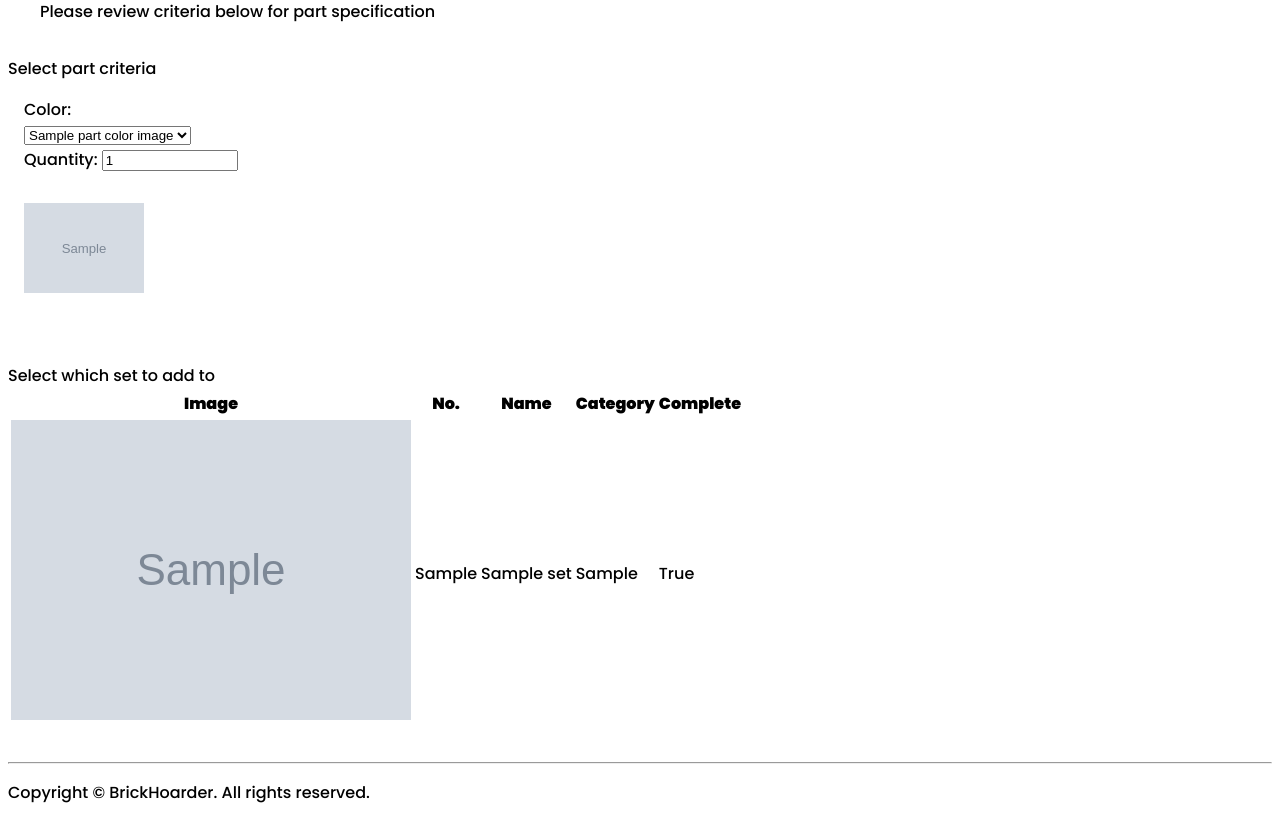
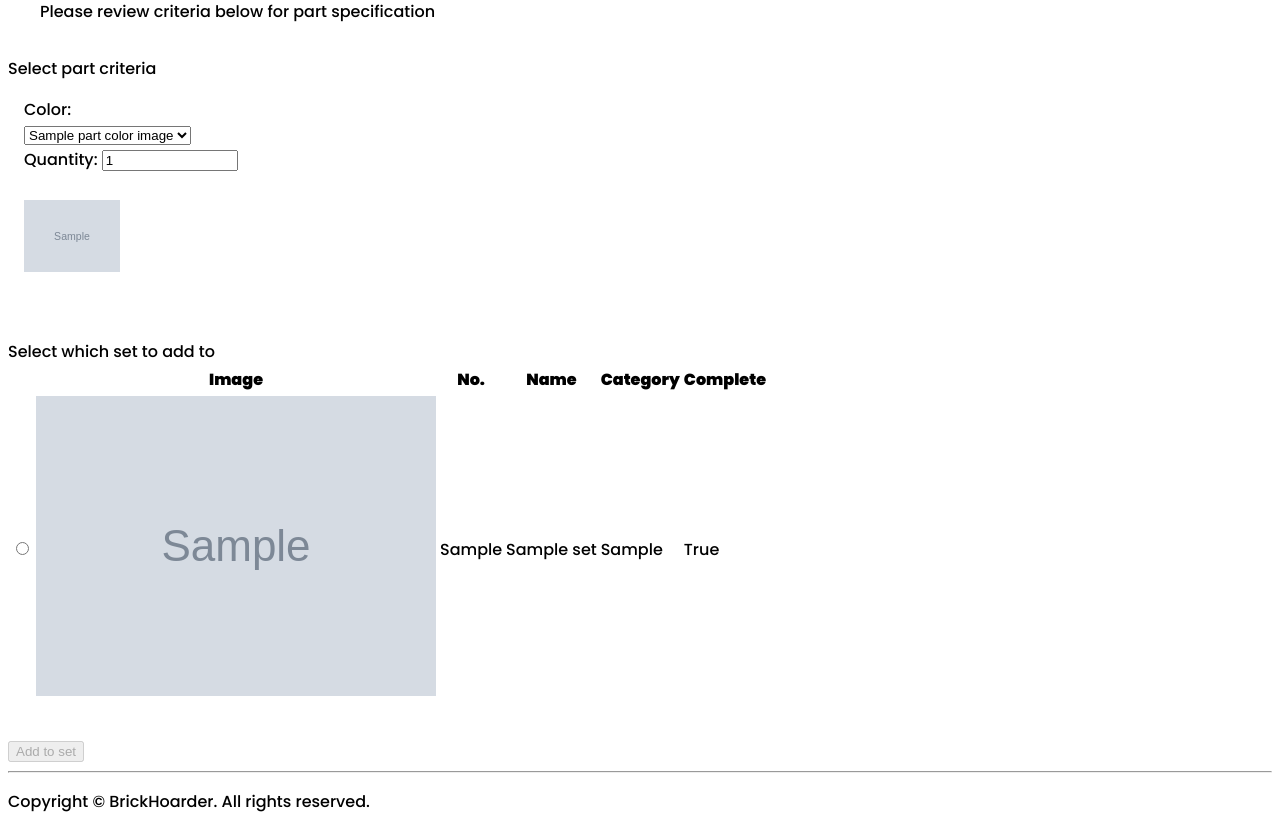
Before and after one commit to hendrikkels/BrickHoarder, a Flask app: template app/templates/add_part.html in a window 1280 px wide. Shown: the part 300-1130 px from the top of the page. Before the commit the page ends 1103 px from the top, so only its background shows below. Run offline with Flask 2, Linux system fonts and the light colour scheme; tables that the repository leaves empty hold one stand-in row (values such as "Sample post"); the template is opened without the code that fills it: values that come from a table or form of the project are taken from there, most other values are stand-ins (such as "Sample title", 1, 10 or a date in 2020); grey boxes marked "Sample" are stand-in pictures; parts of the project's set-up code (start-up, migrations or seed data) failed here and were passed over; some libraries are stand-ins or nearby versions.

Commit message:
Select set working

```diff
--- a/app/static/myscripts.js
+++ b/app/static/myscripts.js
@@ -1,5 +1,4 @@
-var lastSelectedRow;
-var trs = document.getElementById('tableStudent').tBodies[0].getElementsByTagName('tr');
+var trs = document.getElementById('setTable').tBodies[0].getElementsByTagName('tr');
 
 // disable text selection
 document.onselectstart = function() {
@@ -13,14 +12,17 @@ function RowClick(currenttr, lock) {
 
 function toggleRow(row) {
     row.className = row.className == 'selected' ? '' : 'selected';
-    lastSelectedRow = row;
+    row.getElementsByTagName('th').item(0).getElementsByTagName('input').item(0).checked = true;
+    console.error(document.getElementById('submit_btn').disabled = false)
 }
 
 function clearAll() {
     for (var i = 0; i < trs.length; i++) {
         trs[i].className = '';
+        trs[i].getElementsByTagName('th').item(0).getElementsByTagName('input').item(0).checked = false;
     }
 }
+
 
 // Change image color on dropdown select
 function colorChange() {
--- a/app/static/mystyle.css
+++ b/app/static/mystyle.css
@@ -16,6 +16,7 @@ body {
 .media-body {
     padding-top: 1rem;
     padding-left: 1rem;
+    padding-right: 1rem;
 }
 
 .media-button {
@@ -35,30 +36,33 @@ body {
     padding: 2rem;
 }
 
-
+.crop-thumbnail{
+    margin: 1rem;
+    object-fit: scale-down; /* Do not scale the image */
+    object-position: center; /* Center the image within the element */
+    height: 6rem;
+    width: 6rem;
+}
 
 .crop {
     margin: 1rem;
-    object-fit: scale-down; /* Do not scale the image */
+    object-fit: cover; /* Do not scale the image */
     object-position: center; /* Center the image within the element */
-    height: 120px;
-    width: 120px;
+    height: 10rem;
 }
 
 
-
-
-@media only screen and (max-width: 480px) {
+@media only screen and (max-width: 786px) {
    .crop {
         margin: .5rem;
         object-fit: scale-down; /* Do not scale the image */
         object-position: center; /* Center the image within the element */
-        max-height: 80px;
-        max-width: 80px;
+        max-height: 6rem;
+        max-width: 6rem;
     }
 }
 
-@media (max-width: 992px) {
+@media only screen and (max-width: 786px) {
    .container {
       width: 100%;
    }
--- a/app/templates/add_part.html
+++ b/app/templates/add_part.html
@@ -3,7 +3,7 @@
 {% block main %}
 
     <div class="jumbotron">
-        <h3>Adding part "{{ set_no }}" to inventory</h3>
+        <h3>Adding part "{{ part_no }}" to inventory</h3>
         Please review criteria below for part specification
     </div>
 
@@ -20,7 +20,7 @@
         {% endif %}
     {% endwith %}
     <!--<div class="container">-->
-    <form action="/add_part/{{ set_no }}" method='POST'>
+    <form action="/add_part/{{ part_no }}" method='POST'>
         <div class="card">
             <div class="card-header">
                 Select part criteria
@@ -48,7 +48,7 @@
                         <input class="form-control form-control-sm form-spinner" type="number" id="quantity" name="quantity" value="1" min="0" step="1" required/>
                     </div>
                 </div>
-                <img id="color_image" src="{{ part_color_images[0].image }}" class="align-self-center crop"  alt="sheep">
+                <img id="color_image" src="{{ part_color_images[0].image }}" class="align-self-center crop-thumbnail"  alt="sheep">
             </div>
         </div>
 
@@ -56,9 +56,10 @@
             <div class="card-header">
                 Select which set to add to
             </div>
-            <table id="tableStudent" class="table table-image table-responsive-sm table-condensed table-hover table-bordered">
+            <table id="setTable" class="table table-image table-responsive-sm table-condensed table-hover table-bordered">
                 <thead>
                 <tr>
+                    <th></th>
                     <th scope="col" style="width: 25px">Image</th>
                     <th scope="col">No.</th>
                     <th scope="col">Name</th>
@@ -68,8 +69,10 @@
                 </thead>
                 <tbody>
                 {% for set in set_list %}
-
                     <tr onmousedown="RowClick(this,false);">
+                        <th>
+                            <input required type="radio" value="{{ set.no }}"/>
+                        </th>
                         <td>
                             <img src="{{ set.thumbnail_url }}" class="img-fluid img-thumbnail" alt="sheep">
                         </td>
@@ -78,11 +81,11 @@
                         <td>{{ set.category }}</td>
                         <td>{{ set.is_complete }}</td>
                     </tr>
-
                 {% endfor %}
                 </tbody>
             </table>
         </div>
+        <button class="btn btn-primary" type="submit" id="submit_btn" disabled>Add to set</button>
     </form>
 
 {% endblock %}
--- a/app/views.py
+++ b/app/views.py
@@ -176,12 +176,14 @@ def search_part(no):
         return render_template('search.html', search_str=no, search_filter=search_filter)
 
 
-@app.route('/add_part/<no>')
+@app.route('/add_part/<no>', methods=['POST', 'GET'])
 def add_part(no):
     part_data = bricklinkApi.getCatalogItem("PART", no)
     print(part_data)
     if request.method == 'POST':
         # Submit pressed
+        color = request.form.get('color_select')
+        print(color)
         return redirect(url_for('inventory'))
     else:
         part_color_images = []
@@ -201,7 +203,7 @@ def add_part(no):
 
         set_list = db.session.query(Set).all()
 
-        return render_template('add_part.html', set_no=no, part_color_images=part_color_images, set_list=set_list)
+        return render_template('add_part.html', set_no=no, part_no=no, part_color_images=part_color_images, set_list=set_list)
 
 
 @app.route('/set/<no>')
```
